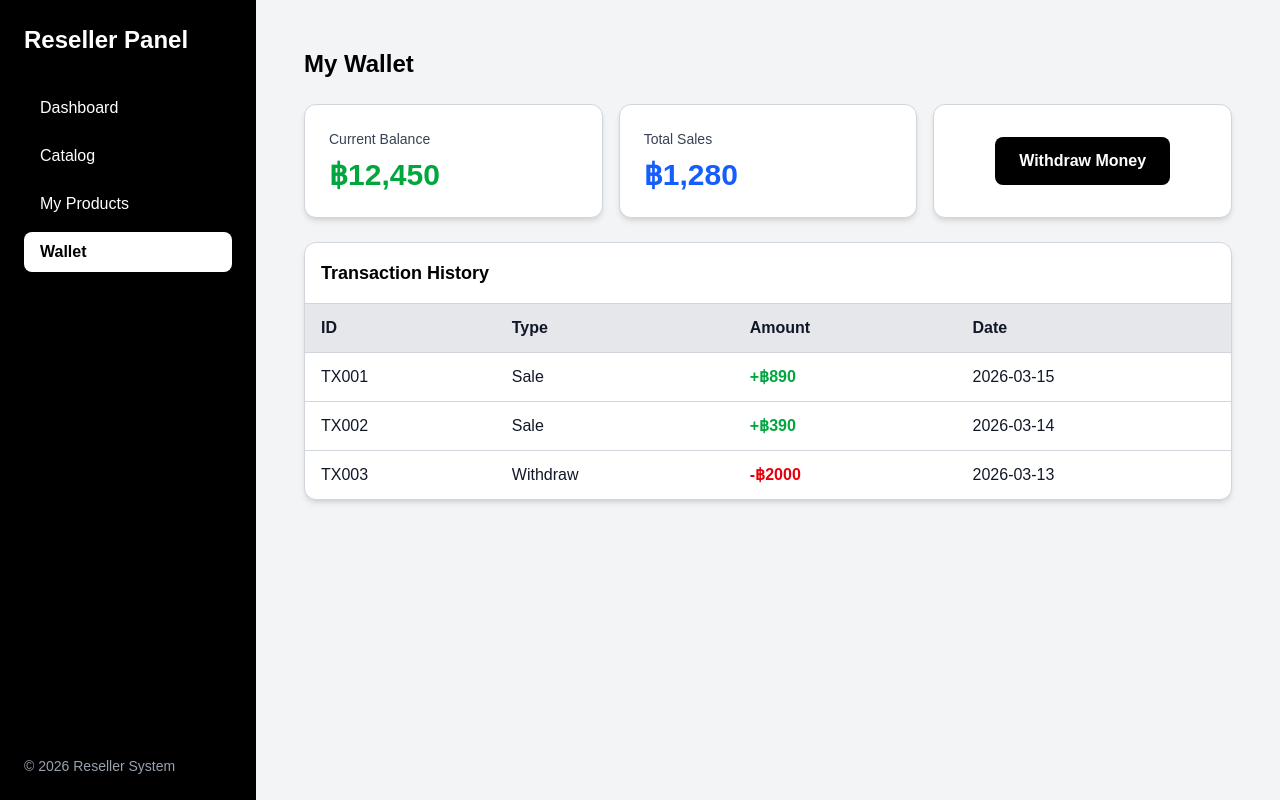
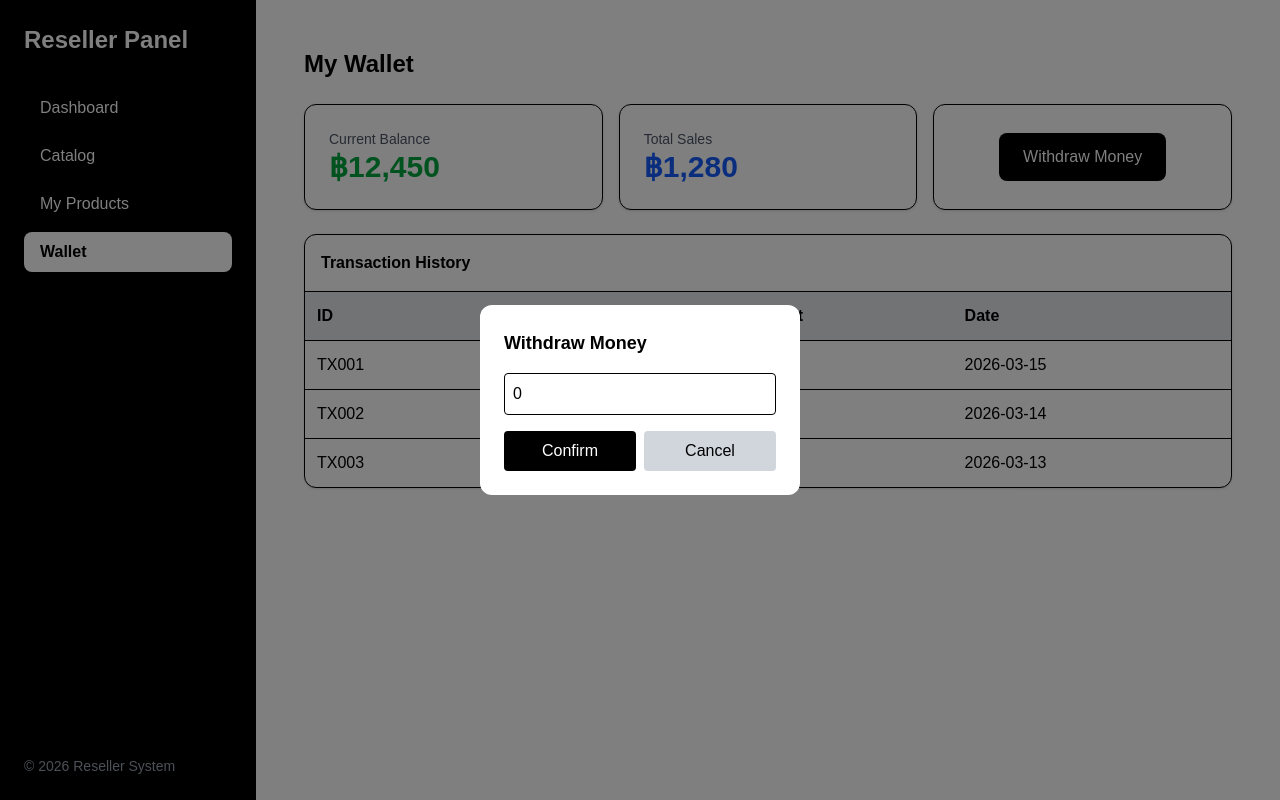
Before and after one commit to PanG1P/BootcampF, a Next.js app: page /reseller/wallet in a window 1280 px wide. Both pictures are taken after a click on the button "Withdraw Money". Built offline with nearby package versions, Linux system fonts and the light colour scheme.

Commit message:
update reseller

```diff
--- a/src/app/reseller/catalog/page.tsx
+++ b/src/app/reseller/catalog/page.tsx
@@ -29,10 +29,8 @@ export default function CatalogPage() {
 
         {products.map((product) => (
 
-          <div
-            key={product.id}
-            className="relative group border rounded-xl p-4 shadow-sm bg-white"
-          >
+          <Link key={product.id} href="/reseller/my-products">
+            <div className="relative group border rounded-xl p-4 shadow-sm bg-white cursor-pointer">
 
               <img
                 src={product.image}
@@ -40,7 +38,9 @@ export default function CatalogPage() {
                 className="w-full h-40 object-cover rounded"
               />
 
-            <h2 className="font-semibold mt-3">{product.name}</h2>
+              <h2 className="font-semibold mt-3">
+                {product.name}
+              </h2>
 
               <p className="text-green-600 font-bold">
                 ฿{product.price}
@@ -65,15 +65,10 @@ export default function CatalogPage() {
                   Stock left: {product.stock}
                 </p>
 
-              <Link href={`/shop/${product.id}`}>
-                <button className="mt-3 bg-blue-500 px-4 py-2 rounded hover:bg-blue-600">
-                  Order Now
-                </button>
-              </Link>
-
               </div>
 
             </div>
+          </Link>
 
         ))}
 
--- a/src/app/reseller/layout.tsx
+++ b/src/app/reseller/layout.tsx
@@ -50,8 +50,8 @@ export default function ResellerLayout({
 
       </aside>
 
-      {/* Content */}
-      <main className="flex-1 p-6">
+      {/* 🔥 FIX ตรงนี้ */}
+      <main className="flex-1 p-6 bg-white text-black">
         {children}
       </main>
 
--- a/src/app/reseller/my-products/page.tsx
+++ b/src/app/reseller/my-products/page.tsx
@@ -9,7 +9,8 @@ type Product = {
   stock: number;
 };
 
-export default function ProductsPage() {
+export default function MyProductsPage() {
+
   const [products, setProducts] = useState<Product[]>([
     { id: "C001", name: "Oversize T-Shirt", price: 390, stock: 80 },
     { id: "C002", name: "Hoodie Streetwear", price: 890, stock: 40 },
@@ -17,70 +18,111 @@ export default function ProductsPage() {
     { id: "C004", name: "Denim Jacket", price: 1290, stock: 25 },
   ]);
 
-  const updateProduct = (id: string, field: "price" | "stock", value: number) => {
+  const handleDelete = (id: string) => {
+    setProducts(products.filter((p) => p.id !== id));
+  };
+
+  const handleAdd = () => {
+    const newProduct: Product = {
+      id: "NEW" + (products.length + 1),
+      name: "New Product",
+      price: 0,
+      stock: 0,
+    };
+
+    setProducts([...products, newProduct]);
+  };
+
+  const handleChange = (
+    id: string,
+    field: keyof Product,
+    value: string | number
+  ) => {
     setProducts((prev) =>
-      prev.map((product) =>
-        product.id === id ? { ...product, [field]: value } : product
+      prev.map((p) =>
+        p.id === id ? { ...p, [field]: value } : p
       )
     );
   };
 
   return (
-    <div className="p-6 space-y-6">
+    <div className="p-6">
 
-      <h1 className="text-2xl font-bold text-gray-900">
-        Manage Products
-      </h1>
+      {/* Header */}
+      <div className="flex justify-between items-center mb-6">
+        <h1 className="text-2xl font-bold">Manage Products</h1>
 
-      <div className="bg-white rounded-xl shadow-md border border-gray-300">
+        <button
+          onClick={handleAdd}
+          className="bg-blue-500 text-white px-4 py-2 rounded-lg hover:bg-blue-600"
+        >
+          + Add Product
+        </button>
+      </div>
+
+      {/* Table */}
+      <div className="bg-white rounded-xl shadow overflow-hidden">
 
         <table className="w-full text-left">
 
           <thead className="bg-gray-100">
             <tr>
-              <th className="px-5 py-3 text-gray-800 font-semibold">
-                Product
-              </th>
-              <th className="px-5 py-3 text-gray-800 font-semibold">
-                Price (฿)
-              </th>
-              <th className="px-5 py-3 text-gray-800 font-semibold">
-                Stock
-              </th>
+              <th className="p-4">Product</th>
+              <th className="p-4">Price (฿)</th>
+              <th className="p-4">Stock</th>
+              <th className="p-4">Action</th>
             </tr>
           </thead>
 
           <tbody>
             {products.map((product) => (
-              <tr
-                key={product.id}
-                className="border-t border-gray-200 hover:bg-gray-50"
-              >
-                <td className="px-5 py-4 font-medium text-gray-900">
-                  {product.name}
+              <tr key={product.id} className="border-t">
+
+                {/* 🔥 ชื่อสินค้า (ไม่มีขอบ) */}
+                <td className="p-4">
+                  <input
+                    type="text"
+                    value={product.name}
+                    onChange={(e) =>
+                      handleChange(product.id, "name", e.target.value)
+                    }
+                    className="p-2 w-full outline-none border-none bg-transparent hover:bg-gray-100 rounded"
+                  />
                 </td>
 
-                <td className="px-5 py-4">
+                {/* ราคา */}
+                <td className="p-4">
                   <input
                     type="number"
                     value={product.price}
                     onChange={(e) =>
-                      updateProduct(product.id, "price", Number(e.target.value))
+                      handleChange(product.id, "price", Number(e.target.value))
                     }
-                    className="border border-gray-400 rounded-md px-3 py-1 w-28 text-gray-900"
+                    className="border p-2 rounded w-24"
                   />
                 </td>
 
-                <td className="px-5 py-4">
+                {/* สต็อก */}
+                <td className="p-4">
                   <input
                     type="number"
                     value={product.stock}
                     onChange={(e) =>
-                      updateProduct(product.id, "stock", Number(e.target.value))
+                      handleChange(product.id, "stock", Number(e.target.value))
                     }
-                    className="border border-gray-400 rounded-md px-3 py-1 w-24 text-gray-900"
+                    className="border p-2 rounded w-24"
                   />
                 </td>
+
+                <td className="p-4">
+                  <button
+                    onClick={() => handleDelete(product.id)}
+                    className="bg-red-500 text-white px-3 py-1 rounded hover:bg-red-600"
+                  >
+                    Delete
+                  </button>
+                </td>
+
               </tr>
             ))}
           </tbody>
--- a/src/app/reseller/wallet/page.tsx
+++ b/src/app/reseller/wallet/page.tsx
@@ -11,13 +11,36 @@ type Transaction = {
 
 export default function WalletPage() {
 
-  const [balance] = useState(12450);
+  const [balance, setBalance] = useState(12450);
+  const [selectedTx, setSelectedTx] = useState<Transaction | null>(null);
 
-  const transactions: Transaction[] = [
+  const [transactions, setTransactions] = useState<Transaction[]>([
     { id: "TX001", type: "Sale", amount: 890, date: "2026-03-15" },
     { id: "TX002", type: "Sale", amount: 390, date: "2026-03-14" },
     { id: "TX003", type: "Withdraw", amount: -2000, date: "2026-03-13" },
-  ];
+  ]);
+
+  // 🔥 withdraw modal
+  const [showWithdraw, setShowWithdraw] = useState(false);
+  const [withdrawAmount, setWithdrawAmount] = useState(0);
+
+  const handleWithdraw = () => {
+    if (withdrawAmount <= 0) return alert("กรอกจำนวนเงินให้ถูกต้อง");
+    if (withdrawAmount > balance) return alert("เงินไม่พอ");
+
+    const newTx: Transaction = {
+      id: "TX" + (transactions.length + 1).toString().padStart(3, "0"),
+      type: "Withdraw",
+      amount: -withdrawAmount,
+      date: new Date().toISOString().split("T")[0],
+    };
+
+    setTransactions([newTx, ...transactions]);
+    setBalance(balance - withdrawAmount);
+
+    setWithdrawAmount(0);
+    setShowWithdraw(false);
+  };
 
   return (
     <div className="p-6 space-y-6">
@@ -26,100 +49,135 @@ export default function WalletPage() {
         My Wallet
       </h1>
 
-      {/* Wallet Cards */}
+      {/* Cards */}
       <div className="grid grid-cols-1 md:grid-cols-3 gap-4">
 
-        <div className="bg-white border border-gray-300 rounded-xl p-6 shadow-md">
-          <p className="text-gray-700 text-sm font-medium">
-            Current Balance
-          </p>
-          <h2 className="text-3xl font-bold text-green-600 mt-2">
+        <div className="bg-white border rounded-xl p-6 shadow">
+          <p className="text-sm text-gray-600">Current Balance</p>
+          <h2 className="text-3xl font-bold text-green-600">
             ฿{balance.toLocaleString()}
           </h2>
         </div>
 
-        <div className="bg-white border border-gray-300 rounded-xl p-6 shadow-md">
-          <p className="text-gray-700 text-sm font-medium">
-            Total Sales
-          </p>
-          <h2 className="text-3xl font-bold text-blue-600 mt-2">
+        <div className="bg-white border rounded-xl p-6 shadow">
+          <p className="text-sm text-gray-600">Total Sales</p>
+          <h2 className="text-3xl font-bold text-blue-600">
             ฿1,280
           </h2>
         </div>
 
-        <div className="bg-white border border-gray-300 rounded-xl p-6 shadow-md flex items-center justify-center">
-          <button className="bg-black text-white px-6 py-3 rounded-lg font-semibold hover:bg-gray-800">
+        <div className="bg-white border rounded-xl p-6 shadow flex items-center justify-center">
+          <button
+            onClick={() => setShowWithdraw(true)}
+            className="bg-black text-white px-6 py-3 rounded-lg hover:bg-gray-800"
+          >
             Withdraw Money
           </button>
         </div>
 
       </div>
 
-      {/* Transaction Table */}
+      {/* Table */}
+      <div className="bg-white border rounded-xl shadow">
 
-      <div className="bg-white border border-gray-300 rounded-xl shadow-md">
-
-        <div className="p-4 border-b border-gray-300">
-          <h2 className="font-semibold text-lg text-black">
-            Transaction History
-          </h2>
+        <div className="p-4 border-b">
+          <h2 className="font-semibold">Transaction History</h2>
         </div>
 
         <table className="w-full text-left">
 
           <thead className="bg-gray-200">
             <tr>
-              <th className="px-4 py-3 text-gray-900 font-semibold">
-                ID
-              </th>
-              <th className="px-4 py-3 text-gray-900 font-semibold">
-                Type
-              </th>
-              <th className="px-4 py-3 text-gray-900 font-semibold">
-                Amount
-              </th>
-              <th className="px-4 py-3 text-gray-900 font-semibold">
-                Date
-              </th>
+              <th className="p-3">ID</th>
+              <th className="p-3">Type</th>
+              <th className="p-3">Amount</th>
+              <th className="p-3">Date</th>
             </tr>
           </thead>
 
           <tbody>
-
             {transactions.map((tx) => (
-
-              <tr key={tx.id} className="border-t border-gray-300 hover:bg-gray-50">
-
-                <td className="px-4 py-3 text-gray-900 font-medium">
-                  {tx.id}
-                </td>
-
-                <td className="px-4 py-3 text-gray-900">
-                  {tx.type}
-                </td>
-
-                <td
-                  className={`px-4 py-3 font-semibold ${
-                    tx.amount > 0 ? "text-green-600" : "text-red-600"
-                  }`}
-                >
+              <tr
+                key={tx.id}
+                onClick={() => setSelectedTx(tx)}
+                className="border-t hover:bg-gray-50 cursor-pointer"
+              >
+                <td className="p-3">{tx.id}</td>
+                <td className="p-3">{tx.type}</td>
+                <td className={`p-3 font-semibold ${tx.amount > 0 ? "text-green-600" : "text-red-600"}`}>
                   {tx.amount > 0 ? "+" : "-"}฿{Math.abs(tx.amount)}
                 </td>
-
-                <td className="px-4 py-3 text-gray-900">
-                  {tx.date}
-                </td>
-
+                <td className="p-3">{tx.date}</td>
               </tr>
-
             ))}
-
           </tbody>
 
         </table>
 
       </div>
 
+      {/* 🔥 Withdraw Modal */}
+      {showWithdraw && (
+        <div className="fixed inset-0 bg-black/50 flex items-center justify-center">
+
+          <div className="bg-white p-6 rounded-xl w-80">
+
+            <h2 className="text-lg font-bold mb-4">
+              Withdraw Money
+            </h2>
+
+            <input
+              type="number"
+              placeholder="Enter amount"
+              value={withdrawAmount}
+              onChange={(e) => setWithdrawAmount(Number(e.target.value))}
+              className="w-full border p-2 rounded mb-4"
+            />
+
+            <div className="flex gap-2">
+              <button
+                onClick={handleWithdraw}
+                className="flex-1 bg-black text-white py-2 rounded"
+              >
+                Confirm
+              </button>
+
+              <button
+                onClick={() => setShowWithdraw(false)}
+                className="flex-1 bg-gray-300 py-2 rounded"
+              >
+                Cancel
+              </button>
+            </div>
+
+          </div>
+
+        </div>
+      )}
+
+      {/* Detail Modal */}
+      {selectedTx && (
+        <div className="fixed inset-0 bg-black/50 flex items-center justify-center">
+
+          <div className="bg-white p-6 rounded-xl w-80">
+            <h2 className="font-bold mb-3">Transaction Detail</h2>
+
+            <p>ID: {selectedTx.id}</p>
+            <p>Type: {selectedTx.type}</p>
+            <p>Amount: {selectedTx.amount}</p>
+            <p>Date: {selectedTx.date}</p>
+
+            <button
+              onClick={() => setSelectedTx(null)}
+              className="mt-4 w-full bg-black text-white py-2 rounded"
+            >
+              Close
+            </button>
+          </div>
+
+        </div>
+      )}
+
     </div>
   );
 }
```
Lines whose indentation alone changed are shown as unchanged.
